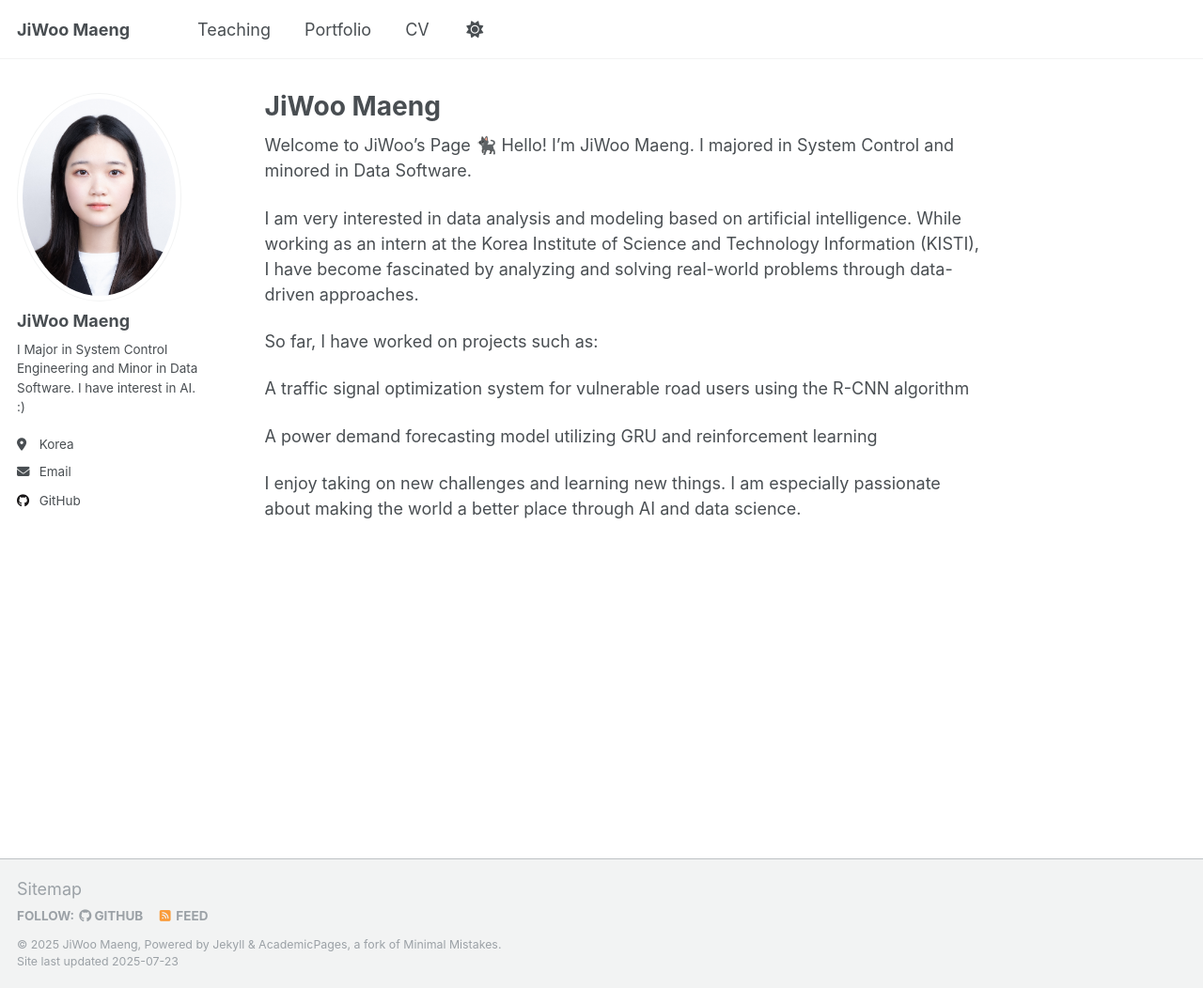
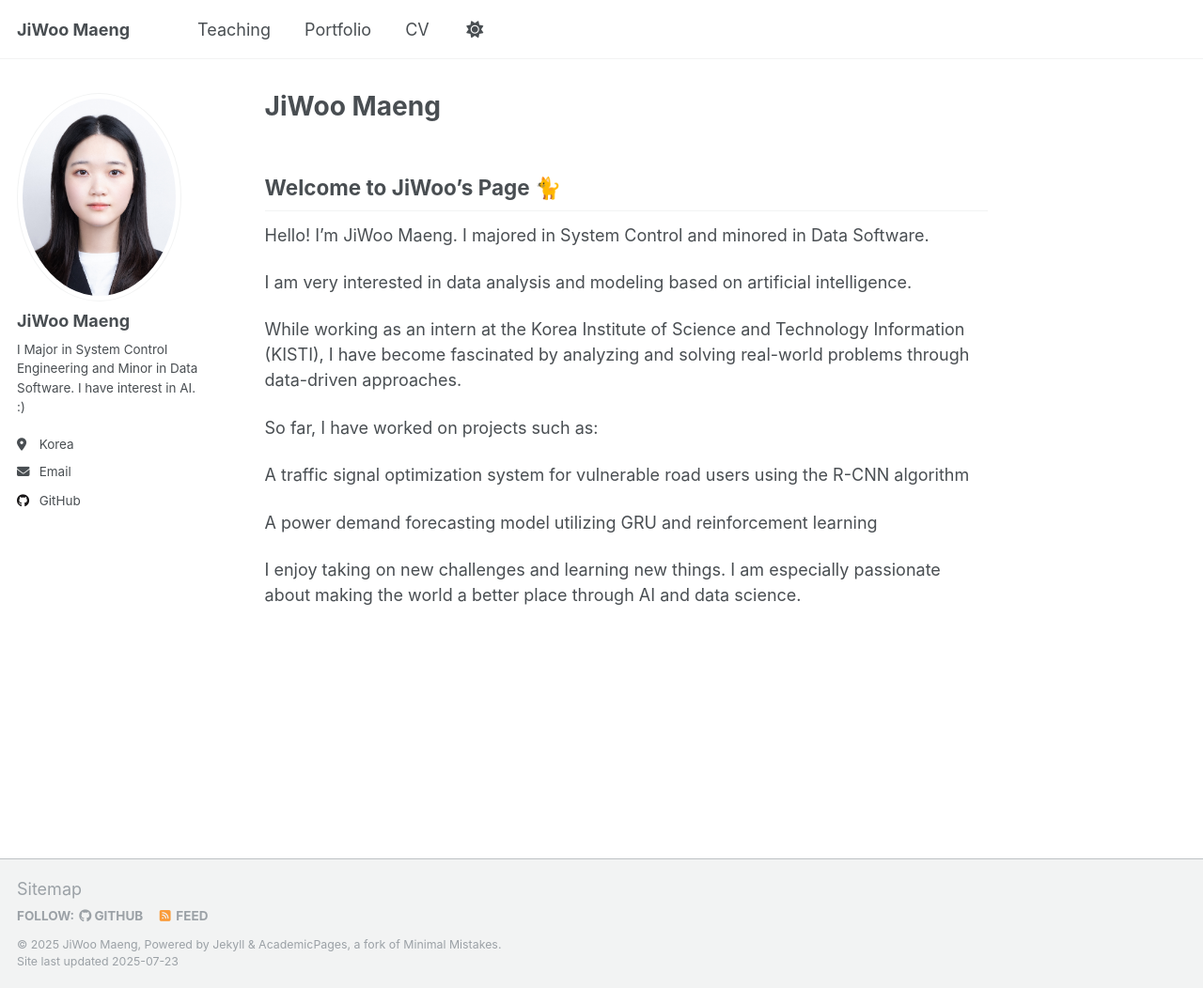
Before and after one commit to JiWoo-M02/JiWoo-M02.github.io, a Jekyll site: the page built from _pages/about.md, in a window 1280 px wide and 1052 px high. Shown: the whole window at 94% size. Built offline with Jekyll 4.4.1, drawn with Linux system fonts in a browser that asks for light colours; a script that is not in the unit is left out.

```diff
--- a/_pages/about.md
+++ b/_pages/about.md
@@ -7,11 +7,12 @@ redirect_from:
   - /about.html
 ---
 
-Welcome to JiWoo’s Page 🐈‍⬛
+## Welcome to JiWoo’s Page 🐈
 Hello! I’m JiWoo Maeng.
 I majored in System Control and minored in Data Software.
 
 I am very interested in data analysis and modeling based on artificial intelligence.
+
 While working as an intern at the Korea Institute of Science and Technology Information (KISTI), I have become fascinated by analyzing and solving real-world problems through data-driven approaches.
 
 So far, I have worked on projects such as:
```
